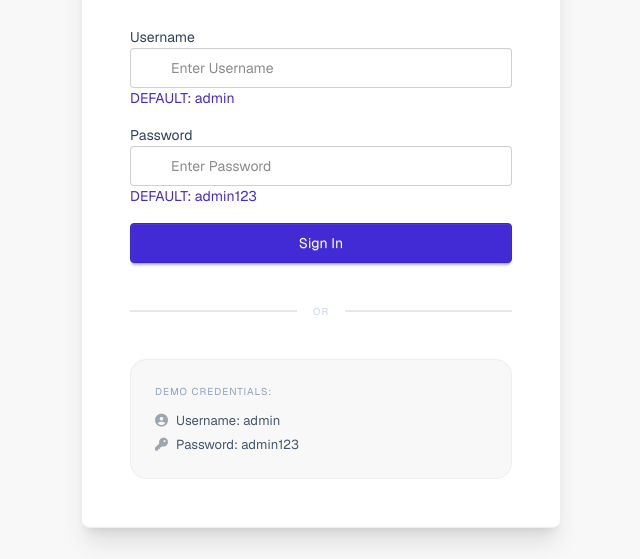
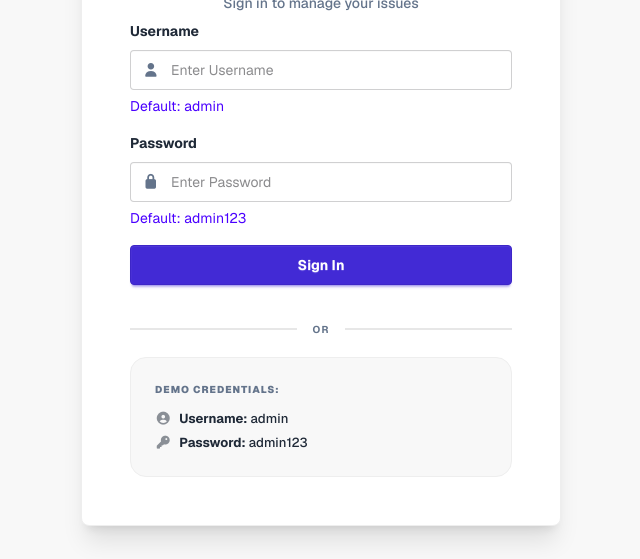
Before and after one commit to shihadahmed/github-Issue-Tracker, a plain HTML site: page index.html in a window 1280 px wide. Shown: the part 241-800 px from the top of the page, without its empty margins (319-959 px from the left). Drawn offline with nearby package versions, Linux system fonts and the light colour scheme.

Commit message:
Sign In Page Complate

```diff
--- a/index.html
+++ b/index.html
@@ -1,81 +1,143 @@
-<!DOCTYPE html>
+<!doctype html>
 <html lang="en">
   <head>
-    <meta charset="UTF-8">
-    <meta name="viewport" content="width=device-width, initial-scale=1.0">
+    <meta charset="UTF-8" />
+    <meta name="viewport" content="width=device-width, initial-scale=1.0" />
     <title>GitHub Issues Tracker | Sign In</title>
+    <link rel="shortcut icon" href=".\assets\github-logo.png" type="image/png">
 
+    <link
+      href="https://cdn.jsdelivr.net/npm/daisyui@5"
+      rel="stylesheet"
+      type="text/css"
+    />
     <script src="https://cdn.jsdelivr.net/npm/@tailwindcss/browser@4"></script>
-    <link href="https://cdn.jsdelivr.net/npm/daisyui@5" rel="stylesheet" type="text/css"/>
-    <link rel="stylesheet" href="https://cdnjs.cloudflare.com/ajax/libs/font-awesome/6.5.1/css/all.min.css">
-    <link rel="stylesheet" href="style.css">
-
+    <link
+      rel="stylesheet"
+      href="https://cdnjs.cloudflare.com/ajax/libs/font-awesome/7.0.1/css/all.min.css"
+      integrity="sha512-2SwdPD6INVrV/lHTZbO2nodKhrnDdJK9/kg2XD1r9uGqPo1cUbujc+IYdlYdEErWNu69gVcYgdxlmVmzTWnetw=="
+      crossorigin="anonymous"
+      referrerpolicy="no-referrer"
+    />
+    <link rel="stylesheet" href="style.css" />
   </head>
   <body>
     <div class="bg-base-200 min-h-screen flex items-center justify-center p-5">
-        <div class="card w-full max-w-[480px] bg-base-100 shadow-xl border border-base-300">
+      <div
+        class="card w-full max-w-[480px] bg-base-100 shadow-xl border border-base-300"
+      >
         <div class="card-body p-8 md:p-12 text-center">
-
-            <div class="flex justify-center mb-4 text-6xl text-slate-900">
+          <div class="flex justify-center mb-2 text-8xl text-[#1F2937]">
             <i class="fa-brands fa-github"></i>
           </div>
 
-            <h2 class="text-2xl font-bold text-slate-800 mb-1">GitHub Issues Tracker</h2>
-            <p class="text-slate-400 text-sm font-medium mb-8">Sign in to manage your issues</p>
+          <h2 class="text-2xl font-semibold text-[#1F2937] mb-0">
+            GitHub Issues Tracker
+          </h2>
+          <p class="text-[#64748B] text-sm font-medium mt-0">
+            Sign in to manage your issues
+          </p>
 
           <form id="loginForm" class="text-left space-y-4">
             <div class="form-control w-full">
               <label class="label">
-                        <span class="label-text font-bold text-slate-700">Username</span>
+                <span class="label-text font-bold text-[#1F2937] mb-2"
+                  >Username</span
+                >
               </label>
-                    <div class="relative">
-                        <span class="absolute inset-y-0 left-0 pl-3 flex items-center text-slate-400">
+              <div class="relative flex items-center">
+                <span
+                  class="absolute left-3 flex items-center justify-center text-[#64748B] z-10"
+                >
                   <i class="fa-solid fa-user"></i>
                 </span>
-                        <input type="text" id="username" placeholder="Enter Username" required
-                            class="input input-bordered w-full pl-10 focus:input-primary transition-all" />
+                <input
+                  type="text"
+                  id="username"
+                  placeholder="Enter Username"
+                  required
+                  class="input input-bordered w-full pl-10 focus:outline-none focus:input-primary transition-all"
+                />
               </div>
+
               <label class="label">
-                        <span class="label-text-alt text-primary font-bold">DEFAULT: admin</span>
+                <span class="label-text-alt text-[#4A00FF] font-normal mt-1.5"
+                  >Default: admin</span
+                >
               </label>
             </div>
 
             <div class="form-control w-full">
               <label class="label">
-                        <span class="label-text font-bold text-slate-700">Password</span>
+                <span class="label-text font-bold text-[#1F2937] mb-2"
+                  >Password</span
+                >
               </label>
-                    <div class="relative">
-                        <span class="absolute inset-y-0 left-0 pl-3 flex items-center text-slate-400">
+              <div class="relative flex items-center">
+                <span
+                  class="absolute left-3 flex items-center justify-center text-[#64748B] z-10"
+                >
                   <i class="fa-solid fa-lock"></i>
                 </span>
-                        <input type="password" id="password" placeholder="Enter Password" required
-                            class="input input-bordered w-full pl-10 focus:input-primary transition-all" />
+                <input
+                  type="password"
+                  id="password"
+                  placeholder="Enter Password"
+                  required
+                  class="input input-bordered w-full pl-10 focus:outline-none focus:input-primary transition-all"
+                />
               </div>
               <label class="label">
-                        <span class="label-text-alt text-primary font-bold">DEFAULT: admin123</span>
+                <span class="label-text-alt text-[#4A00FF] font-normal mt-1.5"
+                  >Default: admin123</span
+                >
               </label>
             </div>
 
-                <button type="submit" class="btn btn-primary w-full text-white font-bold no-animation">
+            <!-- <button type="submit" class="btn btn-primary w-full text-white font-bold no-animation">
+                    Sign In
+                </button> -->
+            <button
+              type="submit"
+              class="btn btn-primary w-full text-white font-bold no-animation"
+            >
               Sign In
             </button>
+
+            <p
+              id="error-message"
+              class="text-error text-xs text-red-500 font-bold mt-2 text-center hidden"
+            ></p>
           </form>
 
-            <div class="divider text-[10px] text-slate-300 font-bold uppercase tracking-widest my-8">OR</div>
-
-            <div class="bg-base-200 p-6 rounded-2xl border border-base-300 text-left">
-                <p class="text-[10px] text-slate-400 font-black uppercase tracking-widest mb-3">Demo Credentials:</p>
-                <div class="space-y-1 text-[13px]">
-                    <p class="text-slate-600 font-medium"><i class="fa-solid fa-circle-user mr-2 opacity-50"></i><strong>Username:</strong> admin</p>
-                    <p class="text-slate-600 font-medium"><i class="fa-solid fa-key mr-2 opacity-50"></i><strong>Password:</strong> admin123</p>
-                </div>
+          <div
+            class="divider text-[10px] text-[#64748B] font-bold uppercase tracking-widest my-3"
+          >
+            OR
           </div>
 
+          <div
+            class="bg-base-200 p-6 rounded-2xl border border-base-300 text-left"
+          >
+            <p
+              class="text-[10px] text-[#64748B] font-black uppercase tracking-widest mb-3"
+            >
+              Demo Credentials:
+            </p>
+            <div class="space-y-1 text-[13px]">
+              <p class="text-[#1F2937] font-medium">
+                <i class="fa-solid fa-circle-user mr-2 opacity-50"></i
+                ><strong>Username:</strong> admin
+              </p>
+              <p class="text-[#1F2937] font-medium">
+                <i class="fa-solid fa-key mr-2 opacity-50"></i
+                ><strong>Password:</strong> admin123
+              </p>
             </div>
           </div>
         </div>
-
-
-    <script src="./script/index.js"></script>
+      </div>
+    </div>
+    <script src="./script/app.js"></script>
   </body>
 </html>
--- /dev/null
+++ b/script/app.js
@@ -0,0 +1,30 @@
+
+// Form element select kora
+const myForm = document.getElementById('loginForm');
+const errorText = document.getElementById('error-message'); // Error element ta dhorlam
+
+// Login logic function
+function checkLogin(e) {
+    e.preventDefault();
+
+    let user = document.getElementById('username').value;
+    let pass = document.getElementById('password').value;
+
+    // Credentials check
+    if (user === 'admin' && pass === 'admin123') {
+        localStorage.setItem('isLoggedIn', 'true');
+        window.location.href = 'home.html';
+    } else {
+        errorText.innerHTML = 'Invalid Username or Password! </br> Please use the demo credentials.'
+        errorText.classList.remove('hidden');
+
+        // 3 second por error message ta automatic muche jabe
+        setTimeout(() => {
+            errorText.classList.add('hidden');
+        }, 3000);
+    }
+
+// Form event listener
+if (myForm) {
+    myForm.addEventListener('submit', checkLogin);
+}
--- a/style.css
+++ b/style.css
@@ -1,9 +1,16 @@
 @import url('https://fonts.googleapis.com/css2?family=Geist:wght@100..900&display=swap');
 
-
+@tailwind base;
+@tailwind components;
+@tailwind utilities;
+@layer base {
+  * {
+    margin: 0;
+    padding: 0;
+  }
+}
 
 *{
   font-family: "Geist", sans-serif;
-  font-weight: 400;
-  font-style: normal;
+  /* margin-bottom: 0.1rem; */
 }
```
Also changed, not shown: home.html (added, +27 -0 lines), script/index.js (deleted). Lines whose indentation alone changed are shown as unchanged.
